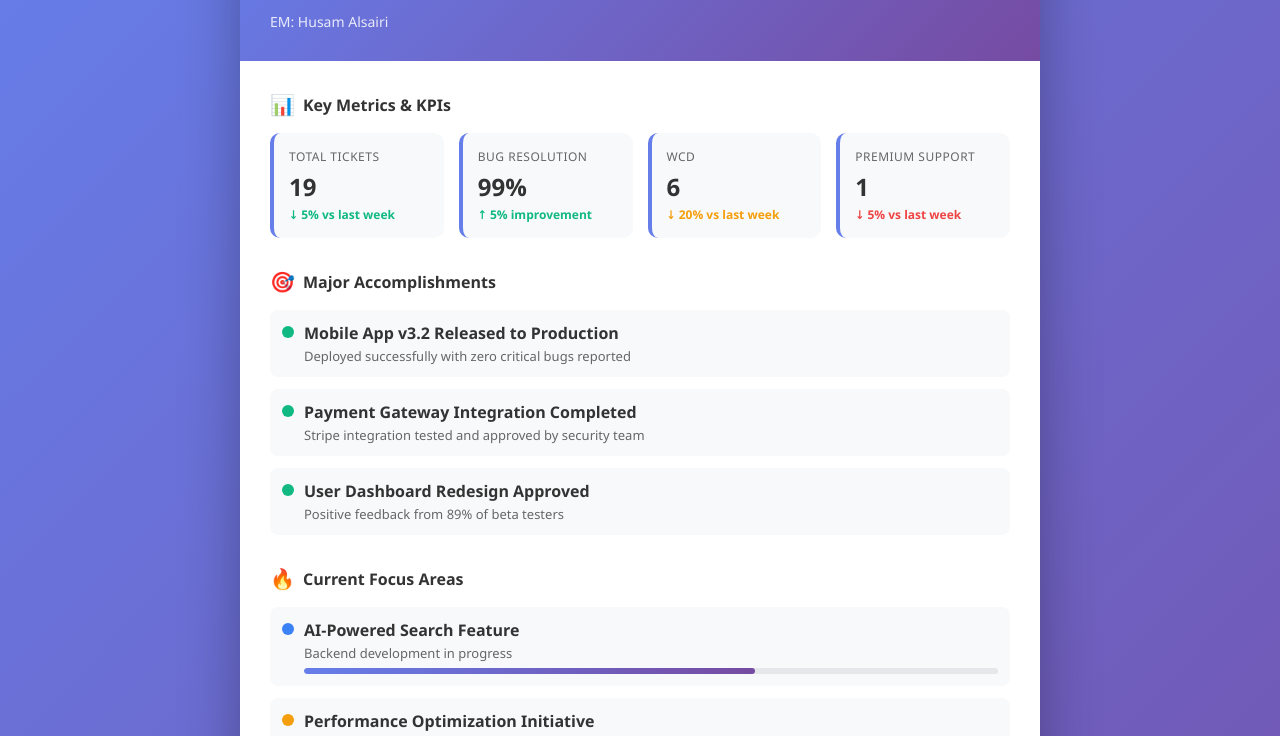
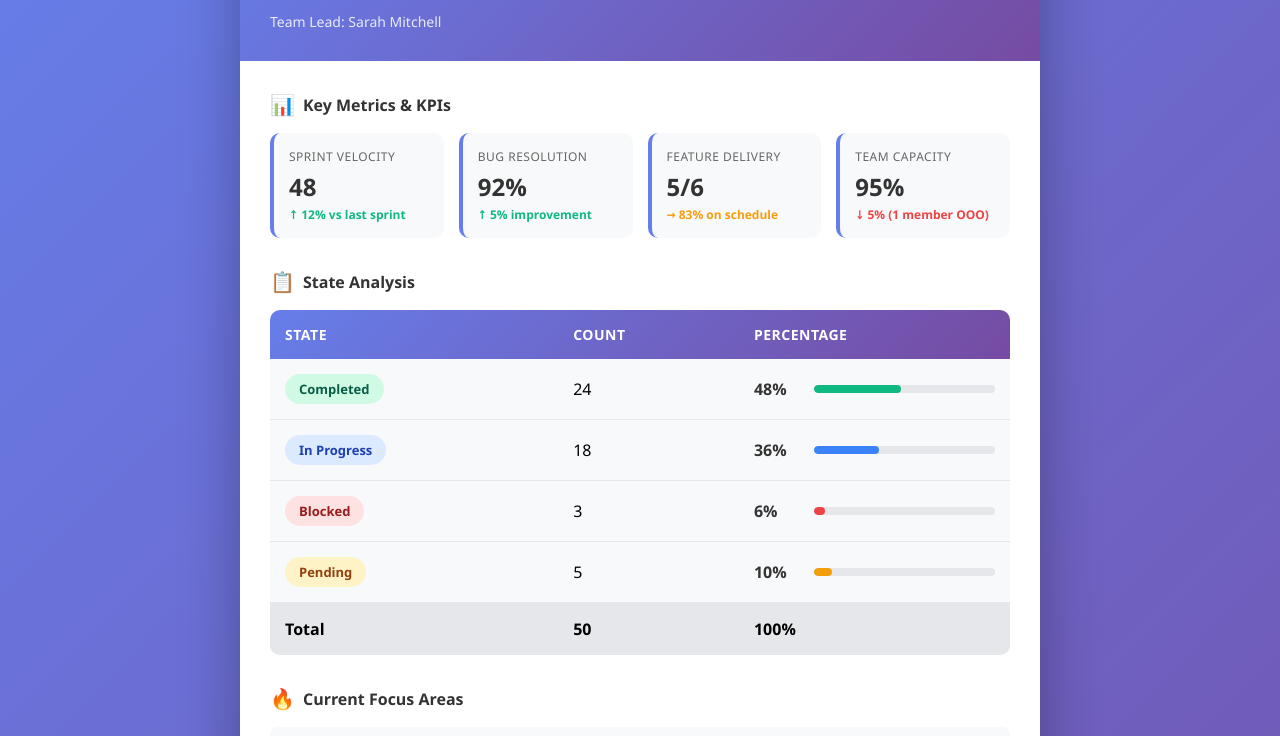
Before and after one commit to SyedAbdur/Team-Insights-Cards, a plain HTML site: page index.html in a window 1280 px wide. Shown: the part 118-854 px from the top of the page. Drawn offline with Linux system fonts and the light colour scheme.

Commit message:
Update title and content for Team Insights Card

```diff
--- a/index.html
+++ b/index.html
@@ -3,7 +3,7 @@
 <head>
     <meta charset="UTF-8">
     <meta name="viewport" content="width=device-width, initial-scale=1.0">
-    <title>Operations Score Card</title>
+    <title>Team Insights Card</title>
     <style>
         * {
             margin: 0;
@@ -225,15 +225,129 @@
             font-weight: 700;
             color: #92400e;
         }
+
+        .state-table {
+            width: 100%;
+            border-collapse: collapse;
+            background: #f8f9fa;
+            border-radius: 10px;
+            overflow: hidden;
+        }
+
+        .state-table thead {
+            background: linear-gradient(135deg, #667eea 0%, #764ba2 100%);
+            color: white;
+        }
+
+        .state-table th {
+            padding: 15px;
+            text-align: left;
+            font-weight: 600;
+            font-size: 14px;
+            text-transform: uppercase;
+            letter-spacing: 0.5px;
+        }
+
+        .state-table td {
+            padding: 15px;
+            border-bottom: 1px solid #e5e7eb;
+        }
+
+        .state-table tbody tr:last-child td {
+            border-bottom: none;
+        }
+
+        .state-table tbody tr:hover {
+            background: #f1f3f5;
+        }
+
+        .state-badge {
+            display: inline-block;
+            padding: 6px 14px;
+            border-radius: 20px;
+            font-size: 13px;
+            font-weight: 600;
+        }
+
+        .state-badge.completed {
+            background: #d1fae5;
+            color: #065f46;
+        }
+
+        .state-badge.in-progress {
+            background: #dbeafe;
+            color: #1e40af;
+        }
+
+        .state-badge.blocked {
+            background: #fee2e2;
+            color: #991b1b;
+        }
+
+        .state-badge.pending {
+            background: #fef3c7;
+            color: #92400e;
+        }
+
+        .percentage-cell {
+            display: flex;
+            align-items: center;
+            gap: 15px;
+        }
+
+        .percentage-text {
+            font-weight: 600;
+            color: #333;
+            min-width: 45px;
+        }
+
+        .percentage-bar {
+            flex: 1;
+            height: 8px;
+            background: #e5e7eb;
+            border-radius: 10px;
+            overflow: hidden;
+        }
+
+        .percentage-fill {
+            height: 100%;
+            border-radius: 10px;
+            transition: width 0.3s ease;
+        }
+
+        .percentage-fill.completed {
+            background: #10b981;
+        }
+
+        .percentage-fill.in-progress {
+            background: #3b82f6;
+        }
+
+        .percentage-fill.blocked {
+            background: #ef4444;
+        }
+
+        .percentage-fill.pending {
+            background: #f59e0b;
+        }
+
+        .total-row {
+            background: #e5e7eb;
+            font-weight: 600;
+        }
+
+        .total-row:hover {
+            background: #e5e7eb !important;
+        }
     </style>
 </head>
 <body>
     <div class="card">
         <div class="header">
             <div class="status-badge">✓ On Track</div>
-            <h1>Catalog Operations Card</h1>
-            <div class="period">October 19-25, 2025</div>
-            <div class="team-lead">EM: Husam Alsairi</div>
+            <h1>Product Development Team</h1>
+            <div class="period">October 15-28, 2025</div>
+            <div class="team-lead">Team Lead: Sarah Mitchell</div>
         </div>
 
         <div class="content">
@@ -245,55 +359,98 @@
                 </div>
                 <div class="metrics-grid">
                     <div class="metric-card">
-                        <div class="metric-label">Total Tickets</div>
-                        <div class="metric-value">19</div>
-                        <div class="metric-trend">↓ 5% vs last week</div>
+                        <div class="metric-label">Sprint Velocity</div>
+                        <div class="metric-value">48</div>
+                        <div class="metric-trend">↑ 12% vs last sprint</div>
                     </div>
                     <div class="metric-card">
                         <div class="metric-label">Bug Resolution</div>
-                        <div class="metric-value">99%</div>
+                        <div class="metric-value">92%</div>
                         <div class="metric-trend">↑ 5% improvement</div>
                     </div>
                     <div class="metric-card">
-                        <div class="metric-label">WCD</div>
-                        <div class="metric-value">6</div>
-                        <div class="metric-trend stable">↓ 20% vs last week</div>
+                        <div class="metric-label">Feature Delivery</div>
+                        <div class="metric-value">5/6</div>
+                        <div class="metric-trend stable">→ 83% on schedule</div>
                     </div>
                     <div class="metric-card">
-                        <div class="metric-label">Premium Support</div>
-                        <div class="metric-value">1</div>
-                        <div class="metric-trend down">↓ 5% vs last week</div>
+                        <div class="metric-label">Team Capacity</div>
+                        <div class="metric-value">95%</div>
+                        <div class="metric-trend down">↓ 5% (1 member OOO)</div>
                     </div>
                 </div>
             </div>
 
-            <!-- Major Accomplishments -->
+            <!-- State Analysis -->
             <div class="section">
                 <div class="section-title">
-                    <span class="icon">🎯</span>
-                    Major Accomplishments
+                    <span class="icon">📋</span>
+                    State Analysis
                 </div>
-                <div class="list-item">
-                    <div class="status-dot green"></div>
-                    <div class="list-content">
-                        <div class="list-title">Mobile App v3.2 Released to Production</div>
-                        <div class="list-subtitle">Deployed successfully with zero critical bugs reported</div>
+                <table class="state-table">
+                    <thead>
+                        <tr>
+                            <th>State</th>
+                            <th>Count</th>
+                            <th>Percentage</th>
+                        </tr>
+                    </thead>
+                    <tbody>
+                        <tr>
+                            <td><span class="state-badge completed">Completed</span></td>
+                            <td>24</td>
+                            <td>
+                                <div class="percentage-cell">
+                                    <span class="percentage-text">48%</span>
+                                    <div class="percentage-bar">
+                                        <div class="percentage-fill completed" style="width: 48%;"></div>
                                     </div>
                                 </div>
-                <div class="list-item">
-                    <div class="status-dot green"></div>
-                    <div class="list-content">
-                        <div class="list-title">Payment Gateway Integration Completed</div>
-                        <div class="list-subtitle">Stripe integration tested and approved by security team</div>
+                            </td>
+                        </tr>
+                        <tr>
+                            <td><span class="state-badge in-progress">In Progress</span></td>
+                            <td>18</td>
+                            <td>
+                                <div class="percentage-cell">
+                                    <span class="percentage-text">36%</span>
+                                    <div class="percentage-bar">
+                                        <div class="percentage-fill in-progress" style="width: 36%;"></div>
                                     </div>
                                 </div>
-                <div class="list-item">
-                    <div class="status-dot green"></div>
-                    <div class="list-content">
-                        <div class="list-title">User Dashboard Redesign Approved</div>
-                        <div class="list-subtitle">Positive feedback from 89% of beta testers</div>
+                            </td>
+                        </tr>
+                        <tr>
+                            <td><span class="state-badge blocked">Blocked</span></td>
+                            <td>3</td>
+                            <td>
+                                <div class="percentage-cell">
+                                    <span class="percentage-text">6%</span>
+                                    <div class="percentage-bar">
+                                        <div class="percentage-fill blocked" style="width: 6%;"></div>
                                     </div>
                                 </div>
+                            </td>
+                        </tr>
+                        <tr>
+                            <td><span class="state-badge pending">Pending</span></td>
+                            <td>5</td>
+                            <td>
+                                <div class="percentage-cell">
+                                    <span class="percentage-text">10%</span>
+                                    <div class="percentage-bar">
+                                        <div class="percentage-fill pending" style="width: 10%;"></div>
+                                    </div>
+                                </div>
+                            </td>
+                        </tr>
+                        <tr class="total-row">
+                            <td><strong>Total</strong></td>
+                            <td><strong>50</strong></td>
+                            <td><strong>100%</strong></td>
+                        </tr>
+                    </tbody>
+                </table>
             </div>
 
             <!-- Current Focus Areas -->
```
Lines whose indentation alone changed are shown as unchanged.
